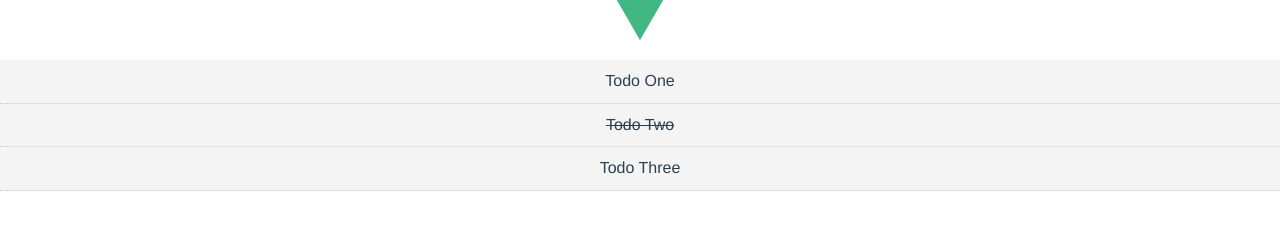
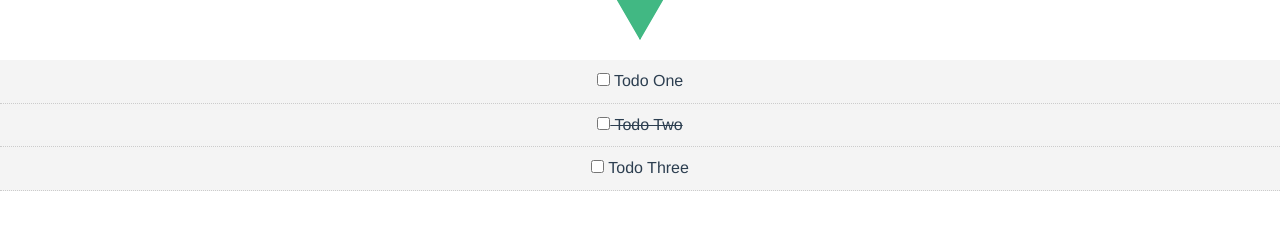
Before and after one commit to Jean-CS/vue-todos, a Vue app: page / in a window 1280 px wide. Shown: the part 206-436 px from the top of the page. Built offline with nearby package versions, Linux system fonts and the light colour scheme.

Commit message:
added checkbox to toggle completed state from TodoItem

```diff
--- a/src/components/TodoItem.vue
+++ b/src/components/TodoItem.vue
@@ -3,7 +3,13 @@
         class="todo-item"
         v-bind:class="{'is-complete': todo.completed}"
     >
-        <p>{{todo.title}}</p>
+        <p>
+            <input
+                type="checkbox"
+                v-on:change="markComplete"
+            >
+            {{todo.title}}
+        </p>
     </div>
 </template>
 
@@ -11,6 +17,11 @@
 export default {
     name: "TodoItem",
     props: ["todo"],
+    methods: {
+        markComplete() {
+            this.todo.completed = !this.todo.completed;
+        }
+    }
 }
 </script>
 
```
Also changed, not shown: 1 other file (tests, documents, lock files or other folders).
